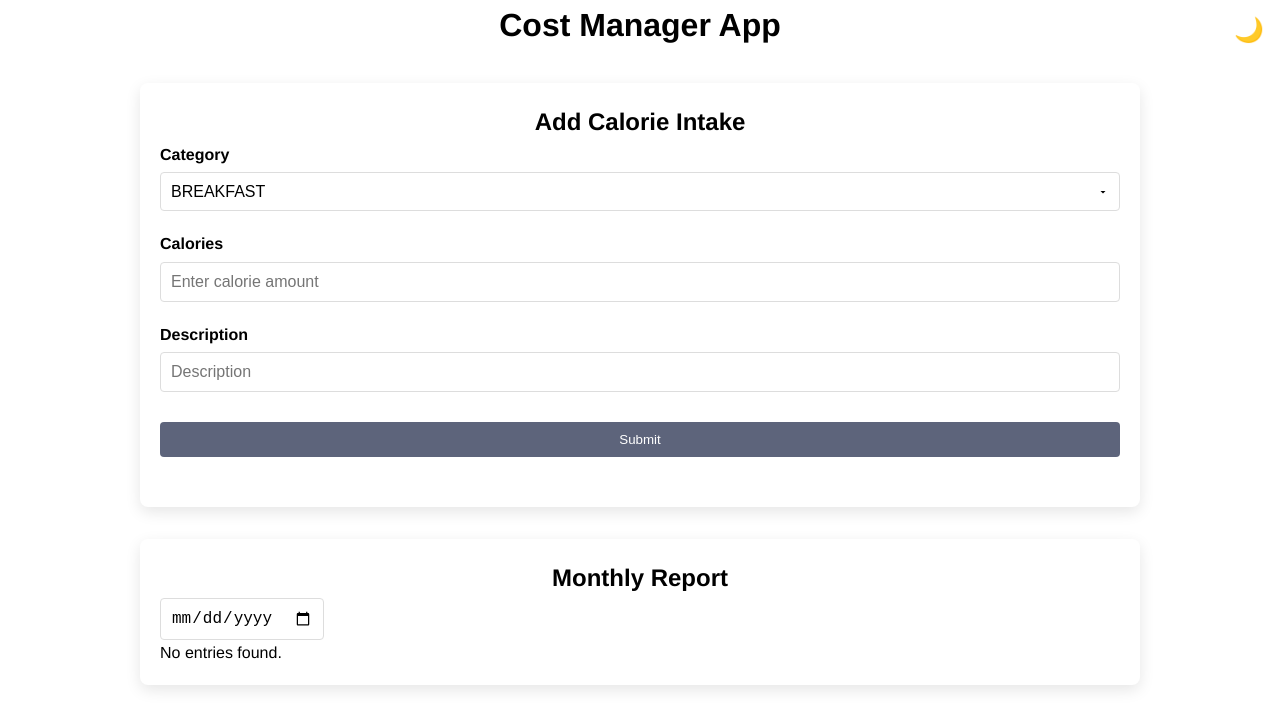
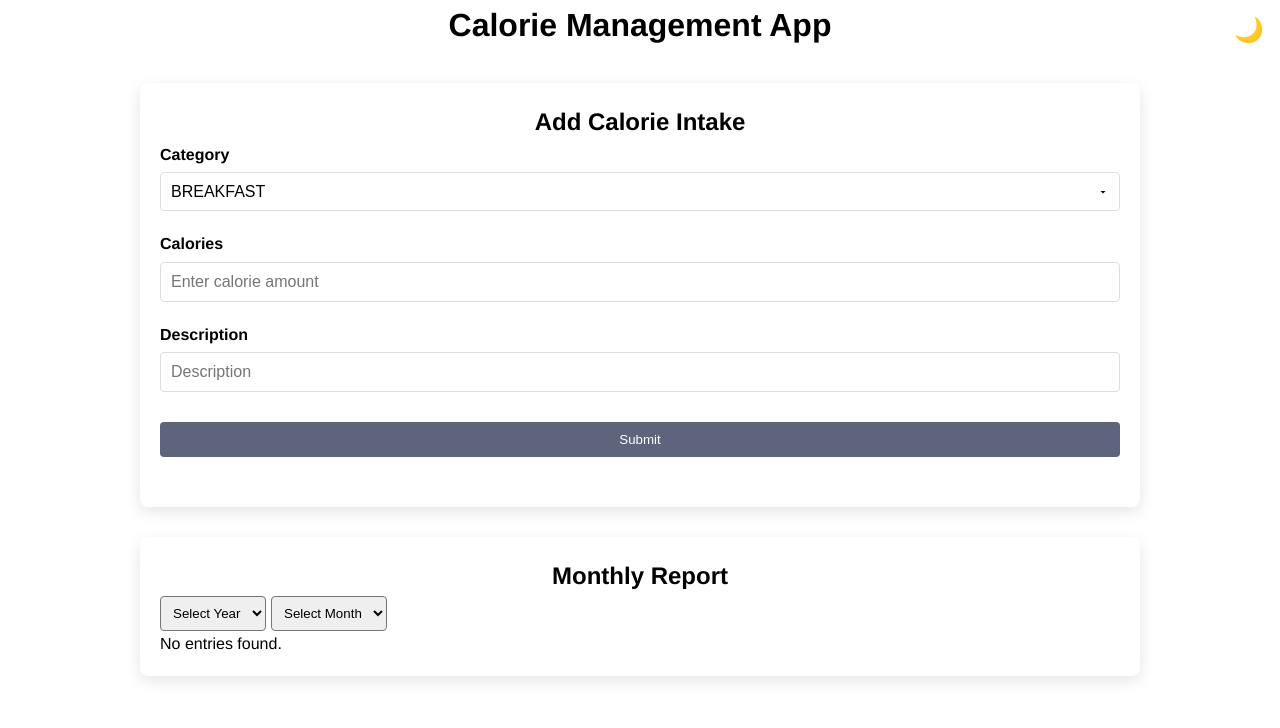
Before and after one commit to DorMizrahii/Calorie_Management_Client_Application, a React (Vite) app: page / in a window 1280 px wide. Shown: the top 728 px of the page. Built offline with nearby package versions, Linux system fonts and the light colour scheme.

Commit message:
modifications

```diff
--- /dev/null
+++ b/idb.js
@@ -0,0 +1,88 @@
+class idb {
+  constructor() {
+    this.db = null;
+  }
+
+  // Open or create an IndexedDB database
+  static async openCalorisDB(name, version) {
+    if (!window.indexedDB) {
+      console.error("Your browser doesn't support IndexedDB.");
+      return null;
+    }
+
+    return new Promise((resolve, reject) => {
+      const request = indexedDB.open(name, version);
+
+      request.onupgradeneeded = event => {
+        const db = event.target.result;
+        if (!db.objectStoreNames.contains("calories")) {
+          db.createObjectStore("calories", { keyPath: "id", autoIncrement: true });
+        }
+      };
+
+      request.onsuccess = event => {
+        const db = new idb();
+        db.db = event.target.result;
+        console.log("Database initialized successfully.");
+        resolve(db);
+      };
+
+      request.onerror = event => {
+        console.error("IndexedDB error:", event.target.errorCode);
+        reject(new Error("IndexedDB error: " + event.target.error.message));
+      };
+    });
+  }
+
+  // Add an entry to the 'calories' store
+  async addCalories(entry) {
+    if (!this.db) {
+      console.error("Database has not been initialized.");
+      return;
+    }
+
+    return new Promise((resolve, reject) => {
+      const transaction = this.db.transaction(["calories"], "readwrite");
+      transaction.onerror = event => {
+        console.error("Transaction error:", event.target.error);
+      };
+
+      const store = transaction.objectStore("calories");
+      const request = store.add(entry);
+
+      request.onsuccess = () => {
+        console.log("Entry added successfully.");
+        resolve(true);
+      };
+      request.onerror = event => {
+        console.error("Error adding entry to IndexedDB:", event.target.error);
+        reject(new Error("Error adding entry to IndexedDB: " + event.target.error.message));
+      };
+    });
+  }
+
+  // Fetch all entries from the 'calories' store
+  async getAllCalories() {
+    if (!this.db) {
+      console.error("Database has not been initialized.");
+      return;
+    }
+
+    return new Promise((resolve, reject) => {
+      const transaction = this.db.transaction(["calories"], "readonly");
+      const store = transaction.objectStore("calories");
+      const request = store.getAll();
+
+      request.onsuccess = event => {
+        resolve(event.target.result);
+      };
+      request.onerror = event => {
+        console.error("Error fetching entries from IndexedDB:", event.target.error);
+        reject(new Error("Error fetching entries from IndexedDB: " + event.target.error.message));
+      };
+    });
+  }
+}
+
+// Expose idb to other scripts
+window.idb = idb;
--- a/index.html
+++ b/index.html
@@ -4,10 +4,11 @@
     <meta charset="UTF-8" />
     <link rel="icon" type="image/svg+xml" href="/vite.svg" />
     <meta name="viewport" content="width=device-width, initial-scale=1.0" />
-    <title>Cost Manager App</title>
+    <title>Calorie Management App</title>
   </head>
   <body>
-    <div id="root"></div>
+  <script src="./idb.js"></script>
+  <div id="root"></div>
     <script type="module" src="/src/main.jsx"></script>
   </body>
 </html>
--- a/src/App.css
+++ b/src/App.css
@@ -193,3 +193,29 @@ body[data-theme='dark'] textarea:focus {
   border-color: #888;
   color: #fff;
 }
+
+/* Container for the whole component */
+.container {
+  margin-top: 20px;
+}
+
+/* Style for select inputs */
+.select-input {
+  padding: 8px;
+  margin-right: 5px; /* Adjust based on your layout needs */
+  border-radius: 4px;
+}
+
+/* Additional styling for the table to ensure consistency */
+.table {
+  margin-top: 20px;
+  width: 100%; /* Ensures the table stretches to the container width */
+  border-collapse: collapse; /* Optional: for a cleaner look */
+}
+
+
+/* Styles for the table header */
+.table thead tr {
+  background-color: #4CAF50;
+  color: white;
+}
--- a/src/App.jsx
+++ b/src/App.jsx
@@ -2,7 +2,6 @@ import React, { useEffect, useState } from "react";
 import './App.css';
 import MonthlyReport from "./Components/MonthlyReport";
 import AddCaloriesForm from "./components/AddCaloriesForm";
-
 import { fetchEntries } from "./hooks/fetchEntries";
 
 function App() {
@@ -42,7 +41,7 @@ function App() {
           {themeIcon}
         </button>
         <div id="card" className={`app ${theme}`}>
-          <h1 className="card__title">Cost Manager App</h1>
+          <h1 className="card__title">Calorie Management App</h1>
             <AddCaloriesForm setEntries={setEntries}/>
             <MonthlyReport entries={entries} isLoading={isLoading}/>
           </div>
--- a/src/Components/AddCaloriesForm.jsx
+++ b/src/Components/AddCaloriesForm.jsx
@@ -1,6 +1,4 @@
 import React, { useEffect, useState } from "react";
-import { CalorieDB } from "../idb"; // Ensure this path matches where you've defined CalorieDB
-
 function AddCalorieForm({ setEntries }) {
   const [category, setCategory] = useState("BREAKFAST");
   const [calories, setCalories] = useState("");
@@ -13,9 +11,8 @@ function AddCalorieForm({ setEntries }) {
   useEffect(() => {
     async function initDB() {
       try {
-        const database = new CalorieDB();
-        await database.openDB("caloriesdb", 1);
-        setDb(database);
+          const database = await window.idb.openCalorisDB("caloriesdb", 1); // Use the static method to open the DB
+          setDb(database)
       } catch (error) {
         console.error("Failed to open database", error);
         setError('Failed to initialize database.');
@@ -47,6 +44,7 @@ function AddCalorieForm({ setEntries }) {
         await db.addCalories(entry);
         setEntries((prevEntries) => [...prevEntries, entry]);
         // Reset form fields
+        setCategory("BREAKFAST"); // Reset category to default after submission
         setCalories("");
         setDescription("");
         setIsSubmitting(false);
--- a/src/Components/MonthlyReport.jsx
+++ b/src/Components/MonthlyReport.jsx
@@ -1,31 +1,47 @@
 import React, { useState } from 'react';
 
 function MonthlyReport({ entries, isLoading }) {
-    const [date, setDate] = useState('');
+    const [selectedYear, setSelectedYear] = useState('');
+    const [selectedMonth, setSelectedMonth] = useState('');
 
     const filteredEntries = entries.filter((entry) => {
-        // First, convert addedDate string to a Date object
         const entryDate = new Date(entry.addedDate);
-        const entryYear = entryDate.getFullYear(); // Extract the year
-        const entryMonth = entryDate.getMonth() + 1; // Extract the month (getMonth() returns 0-11)
+        const entryYear = entryDate.getFullYear();
+        const entryMonth = entryDate.getMonth() + 1;
 
-        // Parse the selected date to extract the year and month
-        const [selectedYear, selectedMonth] = date.split('-').map(num => parseInt(num, 10));
+        const numSelectedYear = parseInt(selectedYear, 10);
+        const numSelectedMonth = parseInt(selectedMonth, 10);
 
-        // Compare the year and the month using strict equality
-        return entryYear === selectedYear && entryMonth === selectedMonth;
+        return entryYear === numSelectedYear && entryMonth === numSelectedMonth;
     });
 
     return (
-        <div className="container mt-5">
+        <div className="container">
             <h2>Monthly Report</h2>
-            <input
-                type="date"
-                id="start"
-                name="trip-start"
-                value={date}
-                onChange={(e) => setDate(e.target.value)}
-            />
+            <div>
+                <select
+                    className="select-input"
+                    value={selectedYear}
+                    onChange={(e) => setSelectedYear(e.target.value)}
+                >
+                    <option value="">Select Year</option>
+                    {[2019,2020, 2021, 2022, 2023, 2024,2025,2026,2027,2028,2029].map(year => (
+                        <option key={year} value={year}>{year}</option>
+                    ))}
+                </select>
+                <select
+                    className="select-input"
+                    value={selectedMonth}
+                    onChange={(e) => setSelectedMonth(e.target.value)}
+                >
+                    <option value="">Select Month</option>
+                    {Array.from({ length: 12 }, (_, i) => (
+                        <option key={i + 1} value={i + 1}>
+                            {new Date(0, i).toLocaleString('default', { month: 'long' })}
+                        </option>
+                    ))}
+                </select>
+            </div>
             {isLoading ? (
                 <p>Loading...</p>
             ) : filteredEntries.length > 0 ? (
--- a/src/hooks/fetchEntries.js
+++ b/src/hooks/fetchEntries.js
@@ -1,8 +1,7 @@
 export const fetchEntries = async (setEntries, setIsLoading) => {
   setIsLoading(true);
   try {
-    const database = new CalorieDB();
-    await database.openDB("caloriesdb", 1);
+    const database = await window.idb.openCalorisDB("caloriesdb", 1);
     const fetchedEntries = await database.getAllCalories(database);
     setEntries(fetchedEntries);
   } catch (error) {
--- a/src/idb.js
+++ /dev/null
@@ -1,60 +0,0 @@
-// idb.js - A simple wrapper for IndexedDB
-export class CalorieDB {
-  constructor() {
-    this.db = null;
-  }
-
-  async openDB(name, version) {
-    return new Promise((resolve, reject) => {
-      const request = indexedDB.open(name, version);
-
-      request.onupgradeneeded = (event) => {
-        this.db = event.target.result;
-        if (!this.db.objectStoreNames.contains("calories")) {
-          this.db.createObjectStore("calories", { autoIncrement: true });
-        }
-      };
-
-      request.onsuccess = (event) => {
-        this.db = event.target.result;
-        resolve(this);
-      };
-
-      request.onerror = (event) => {
-        reject(new Error("IndexedDB error:", event.target.error));
-      };
-    });
-  }
-
-  async addCalories(entry) {
-    return new Promise((resolve, reject) => {
-      const transaction = this.db.transaction(["calories"], "readwrite");
-      const store = transaction.objectStore("calories");
-      const request = store.add(entry);
-
-      request.onsuccess = () => resolve(true);
-      request.onerror = () =>
-        reject(new Error("Error adding entry to IndexedDB"));
-    });
-  }
-  async getAllCalories() {
-    return new Promise((resolve, reject) => {
-      const transaction = this.db.transaction(["calories"], "readonly");
-      const store = transaction.objectStore("calories");
-
-      const request = store.getAll();
-
-      request.onsuccess = function (event) {
-        resolve(event.target.result);
-      };
-      request.onerror = function (event) {
-        reject(event.target.error);
-      };
-    });
-  }
-
-  // Add more methods as needed (e.g., querying records)
-}
-
-// Make the CalorieDB class available to other scripts
-window.CalorieDB = CalorieDB;
```
Also changed, not shown: test.html (added, +32 -0 lines).
